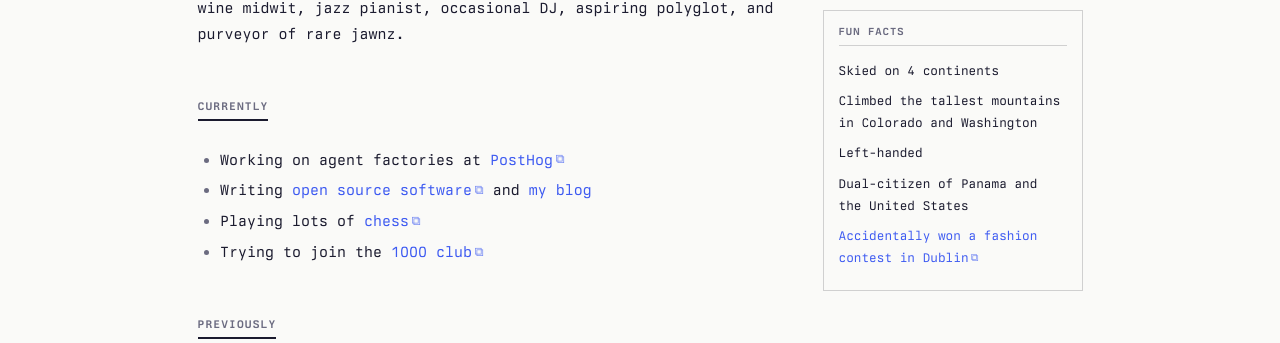
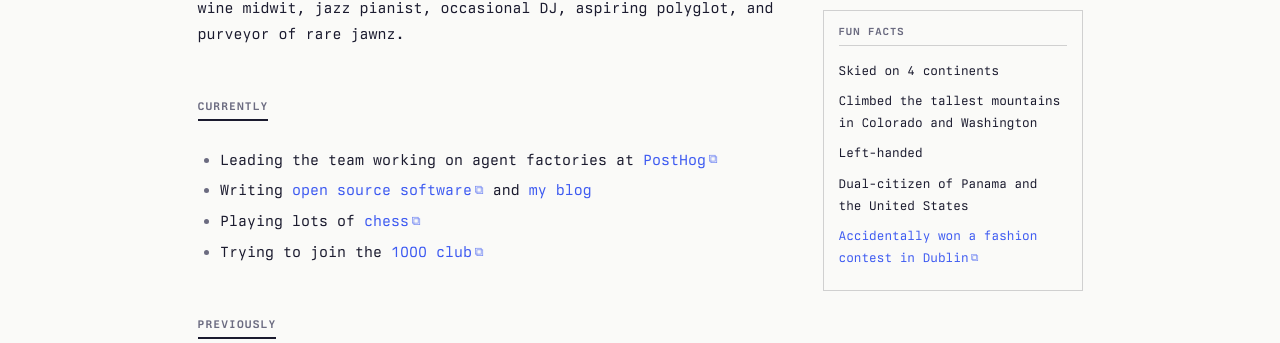
Before and after one commit to dmarticus/dmarticus.github.io, a Jekyll site: the page built from index.html, in a window 1280 px wide. Shown: the part 457-800 px from the top of the page. Built offline with Jekyll 4.4.1, drawn with Linux system fonts in a browser that asks for light colours.

Commit message:
Mention leading the agent factories team in bio

```diff
--- a/_includes/author-bio.html
+++ b/_includes/author-bio.html
@@ -2,7 +2,7 @@
   <h4 class="author-bio-heading">About the Author</h4>
   <p>
     I'm Dylan Martin — a software engineer, writer, and tech lead. I'm an AI product engineer
-    at <a href="https://www.posthog.com/" target="_blank" rel="noreferrer">PostHog</a>, where I work on agent factories (we're still figuring out what exactly that means).
+    at <a href="https://www.posthog.com/" target="_blank" rel="noreferrer">PostHog</a>, where I lead the team working on agent factories (we're still figuring out what exactly that means).
   </p>
   <p>
     You can find me on <a href="https://github.com/dmarticus/" target="_blank" rel="noreferrer">GitHub</a>,
--- a/index.html
+++ b/index.html
@@ -28,7 +28,7 @@ title: Home
         <h3 class="section-header">Currently</h3>
         <ul>
             <li>
-                Working on agent factories at
+                Leading the team working on agent factories at
                 <a
                     href="https://www.posthog.com/"
                     rel="noreferrer"
```
